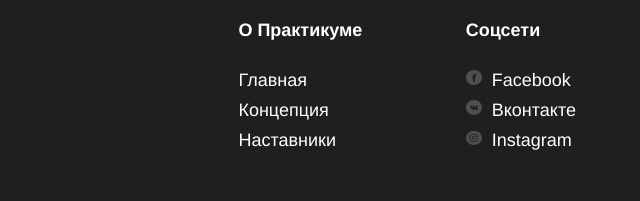
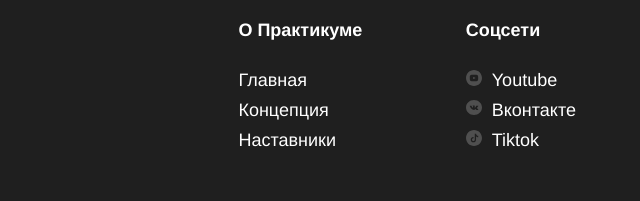
Before and after one commit to delioncourts/how-to-learn, a plain HTML site: page index.html in a window 1280 px wide. Shown: the part 7497-7698 px from the top of the page, 640-1280 px from the left. Drawn offline with Linux system fonts and the light colour scheme.

Commit message:
update icons in footer

```diff
--- a/index.html
+++ b/index.html
@@ -292,11 +292,11 @@
 					<nav>
 						<ul class="footer__column-links">
 							<li><a href="#" class="footer__column-link"><img class="footer__social-icon"
-										src="./images/facebook_color_white.svg" alt="Фейсбук">Facebook</a></li>
+										src="./images/youtube-icon.svg" alt="Ютуб">Youtube</a></li>
 							<li><a href="#" class="footer__column-link"><img class="footer__social-icon"
 										src="./images/vk_color_white.svg" alt="Вконтакте">Вконтакте</a></li>
 							<li><a href="#" class="footer__column-link"><img class="footer__social-icon"
-										src="./images/instagram_color_white.svg" alt="Инстаграм">Instagram</a></li>
+										src="./images/tiktok-icon.svg" alt="Тикток">Tiktok</a></li>
 						</ul>
 					</nav>
 				</div>
```
Also changed, not shown: images/facebook_color_white.svg (deleted), images/instagram_color_white.svg (deleted), images/tiktok-icon.svg (added), images/youtube-icon.svg (added), 1 other file.
